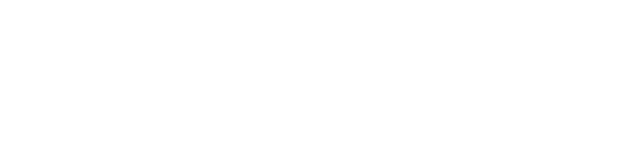
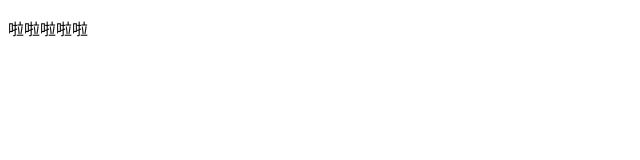
Before and after one commit to lxwxiaoguaiwu/myFirstProject-2, a plain HTML site: page index.html in a window 1280 px wide. Shown: the whole page, without its empty margins (0-640 px from the left). Drawn offline with Linux system fonts and the light colour scheme.

Commit message:
我的第一次修改

```diff
--- a/index.html
+++ b/index.html
@@ -8,6 +8,6 @@
 
 <p class="footer">
 </p>
-
+<p>啦啦啦啦啦</p>
 </body>
 </html>
```
